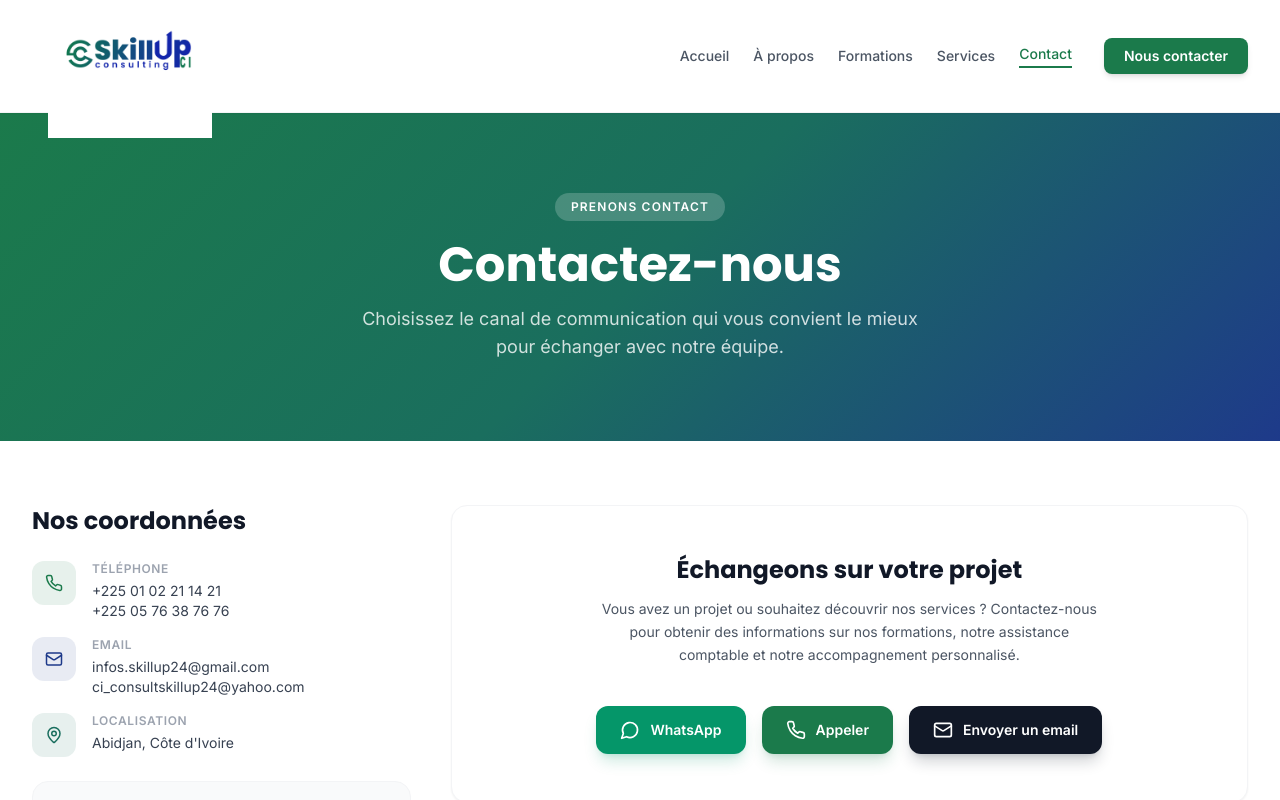
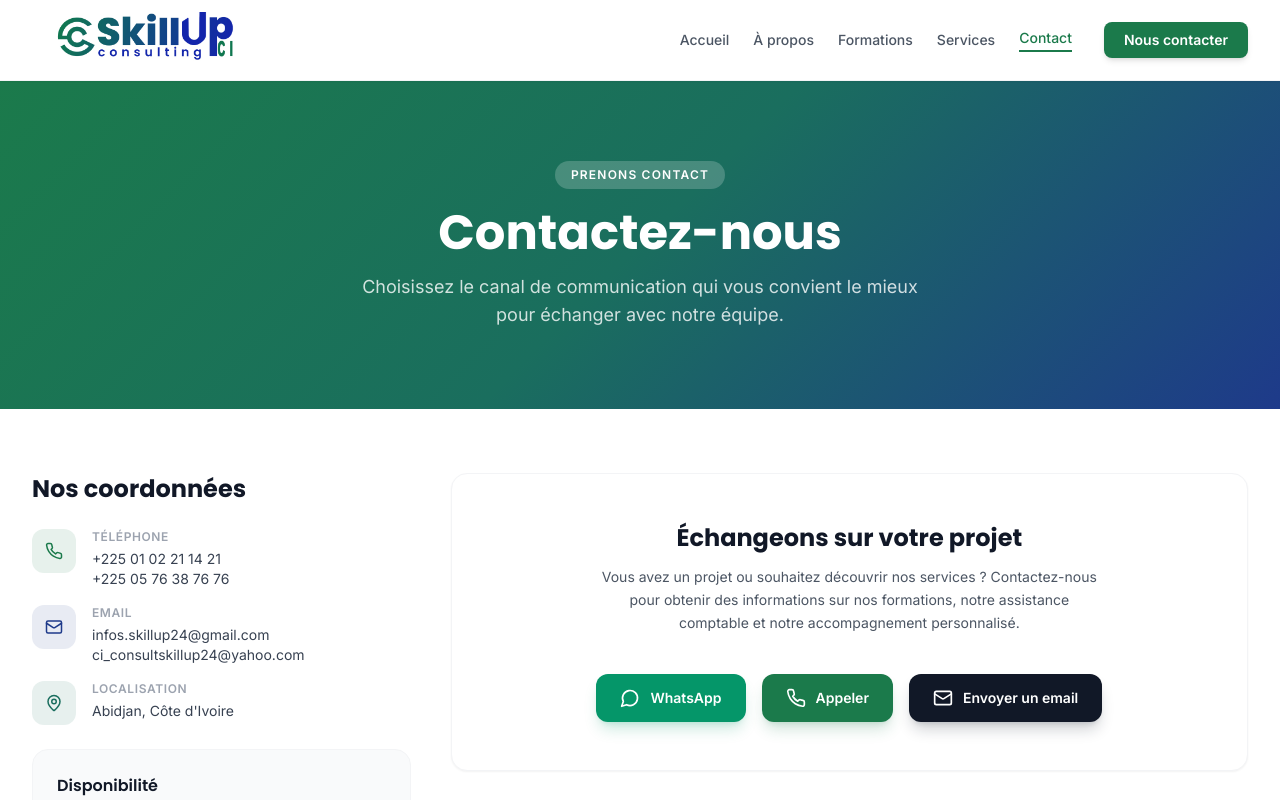
Before and after one commit to esperanceykouassi-bit/proj-esp, a React (Vite) app in the folder frontend/: page /contact in a window 1280 px wide. Shown: the top 800 px of the page. Built offline with nearby package versions, Linux system fonts and the light colour scheme.

Commit message:
Fix logo size and prevent white box overflow

```diff
--- a/frontend/src/components/Navbar.jsx
+++ b/frontend/src/components/Navbar.jsx
@@ -43,19 +43,18 @@ export default function Navbar() {
       }`}
     >
       <nav className="max-w-7xl mx-auto px-4 sm:px-6 lg:px-8">
-        <div className="flex items-center justify-between h-24 md:h-28">
+        {/* Hauteur ajustée à h-20 pour un alignement parfait */}
+        <div className="flex items-center justify-between h-20">
 
-          {/* Logo agrandi et recentré sans masquage */}
-          <Link to="/" className="flex items-center shrink-0 h-full py-2">
-            <img
-              src="/images/logo-full.jpeg"
-              alt="SkillUp Consulting CI"
-              className="h-20 md:h-24 w-auto object-contain transition-all"
-              style={{
-                transform: 'scale(1.7) translate(10%, 0%)',
-                transformOrigin: 'left center',
-              }}
-            />
+          {/* Logo agrandi avec conteneur de découpe propre */}
+          <Link to="/" className="flex items-center shrink-0 py-2">
+            <div className="w-48 sm:w-56 h-14 overflow-hidden flex items-center justify-start">
+              <img
+                src="/images/logo-full.jpeg"
+                alt="SkillUp Consulting CI"
+                className="w-[230px] max-w-none h-auto object-cover object-left"
+              />
+            </div>
           </Link>
 
           {/* Desktop nav */}
```
